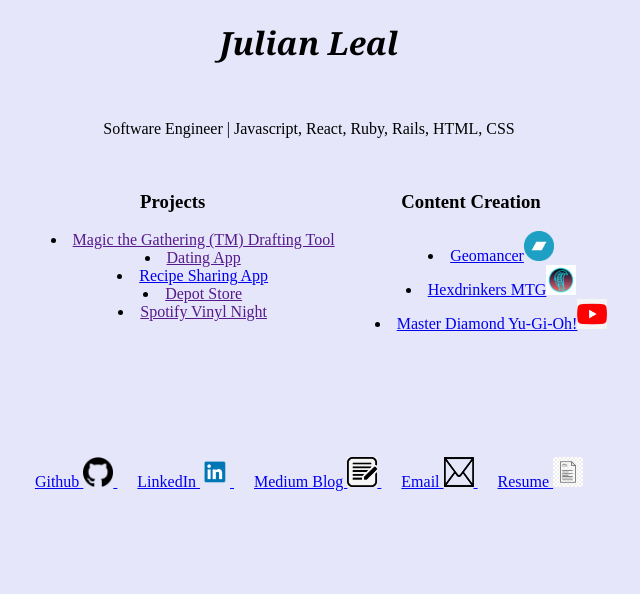
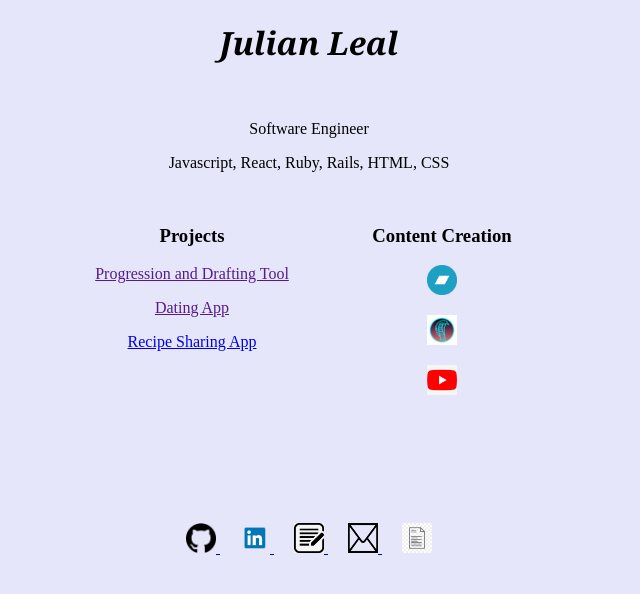
Before and after one commit to julianleal72/julianleal72.github.io, a plain HTML site: page index.html in a window 1280 px wide. Shown: the whole page, without its empty margins (331-971 px from the left). Drawn offline with Linux system fonts and the light colour scheme.

Commit message:
adjusting divs and pics

```diff
--- a/index.html
+++ b/index.html
@@ -13,66 +13,53 @@
     <div class="main">
       <h1>Julian Leal</h1>
       <br/>
-      <p>Software Engineer | Javascript, React, Ruby, Rails, HTML, CSS</p>
+      <p>Software Engineer</p><p>Javascript, React, Ruby, Rails, HTML, CSS</p>
       <br />
-      <div class="projectsbar">
-        <div>
+      <div class="mystuff">
+        <div class="projectbox">
           <h3>Projects</h3>
-          <ul>
-            <li>
+              <p>
               <a href="" target="_blank"
-                >Magic the Gathering (TM) Drafting Tool</a
-              >
-            </li>
-            <li>
-              <a href="" target="_blank">Dating App</a>
-            </li>
-            <li>
+                >Progression and Drafting Tool</a
+              ></p>
+              <a href="" target="_blank">Dating App</a><p>
               <a href="https://jjmv-recipe-app.herokuapp.com/" target="_blank"
                 >Recipe Sharing App</a
-              >
-            </li>
-            <li>
+              ></p>
+<!--
               <a href="" target="_blank">Depot Store</a>
-            </li>
-            <li>
-              <a href="" target="_blank">Spotify Vinyl Night</a>
-            </li>
-          </ul>
+
+              <a href="" target="_blank">Spotify Vinyl Night</a> -->
+
         </div>
-        <div>
+        <div class="contentbox">
           <h3>Content Creation</h3>
-          <ul>
-            <li>
-              <a href="https://thegeomancer.bandcamp.com/" target="_blank"
-                >Geomancer<img
+              <p>
+              <a href="https://thegeomancer.bandcamp.com/" target="_blank">
+                <!-- Geomancer -->
+                <img
                   src="/img/bandcamp.png"
                   alt="Geomancer"
                   class="linkpic"
-              /></a>
-            </li>
-            <!-- <li><a href="" target="_blank">Music 2</a></li> -->
-            <li>
-              <a href="https://hexdrinkers.com/" target="_blank"
-                >Hexdrinkers MTG<img
+              /></a></p>
+            <!-- <<a href="" target="_blank">Music 2</a> -->
+                <p>
+              <a href="https://hexdrinkers.com/" target="_blank">
+                <!-- Hexdrinkers MTG -->
+                <img
                   src="/img/Hexy.png"
                   alt="Hexdrinkers Site"
                   class="linkpic"
-              /></a>
-            </li>
-            <!-- <li><a href="" target="_blank">Hexdrinkers Podcast</a></li>
-        <li><a href="" target="_blank">Hexdrinkers Youtube</a></li> -->
-            <li>
+              /></a></p>
+              <p>
               <a
-                href="https://www.youtube.com/channel/UCc04ap0gPb2wWfyn0Ck1vCw"
-                target="_blank"
-                >Master Diamond Yu-Gi-Oh!<img
+                href="https://www.youtube.com/channel/UCc04ap0gPb2wWfyn0Ck1vCw" target="_blank">
+                <!-- Master Diamond Yu-Gi-Oh! -->
+                <img
                   src="/img/youtube.png"
                   alt="Master Diamond"
                   class="linkpic"
-              /></a>
-            </li>
-          </ul>
+              /></a></p>
         </div>
       </div>
       <!-- <h3>Where to find me</h3> -->
@@ -85,34 +72,34 @@
     <br />
     <div class="linkbar">
       <div class="linkitem">
-        <a href="https://github.com/julianleal72" target="_blank"
-          >Github
+        <a href="https://github.com/julianleal72" target="_blank">
+          <!-- Github -->
           <img src="/img/github.png" alt="Github" class="linkpic" />
         </a>
       </div>
       <div class="linkitem">
-        <a href="www.linkedin.com/in/julianleal72" target="_blank"
-          >LinkedIn
+        <a href="www.linkedin.com/in/julianleal72" target="_blank">
+          <!-- LinkedIn -->
           <img src="/img/linkedin.png" alt="LinkedIn" class="linkpic" />
         </a>
       </div>
       <div class="linkitem">
-        <a href="https://medium.com/@julianleal1997" target="_blank"
-          >Medium Blog
+        <a href="https://medium.com/@julianleal1997" target="_blank">
+          <!-- Medium Blog -->
           <img src="/img/blog.jpg" alt="Medium" class="linkpic" />
         </a>
       </div>
       <div class="linkitem">
         <a
           href="mailto:julianleal1997@gmail.com?Subject=Website"
-          target="_blank"
-          >Email
+          target="_blank">
+          <!-- Email -->
           <img src="/img/mail.png" alt="Email Me" class="linkpic" />
         </a>
       </div>
       <div class="linkitem">
-        <a href="/img/JulianLealResume.pdf" target="_blank"
-          >Resume
+        <a href="/img/JulianLealResume.pdf" target="_blank">
+          <!-- Resume -->
           <img
             src="/img/document.jpg"
             alt="Get a Copy of My Resume"
--- a/style.css
+++ b/style.css
@@ -9,10 +9,10 @@
     font-family: Georgia, 'Times New Roman', Times, serif;
 }
 
-ul {
+/* ul {
     list-style-position: inside;
     list-style-type: disc;
-}
+} */
 
 * {
     background-color: lavender;
@@ -26,11 +26,47 @@
     padding: 10px;
 }
 
-.projectsbar {
+ul {
+    list-style: none;
+    justify-content: center;
+    text-align: center;
+}
+li {
+    padding:5px;
+}
+
+.mystuff {
     position: relative;
+    /* margin-left: auto;
+    margin-right: auto; */
+    display: inline-flex;
+    width: 100vw;
+    justify-content: center;
+}
+
+.contentbox {
+    width:fit-content;
+    /* justify-content: center; */
+    display: inline;
+    margin-right: auto;
+    width: 250px;
+}
+
+p {
+    justify-content: center;
+    text-align: center;
+}
+
+.projectbox {
+    width:fit-content;
     margin-left: auto;
-    margin-right: auto;
-    display: inline-flex;
+    /* justify-content: center; */
+    display: inline;
+    width: 250px;
+}
+h3 {
+    justify-content: center;
+    text-align: center;
 }
 
 .main {
```
